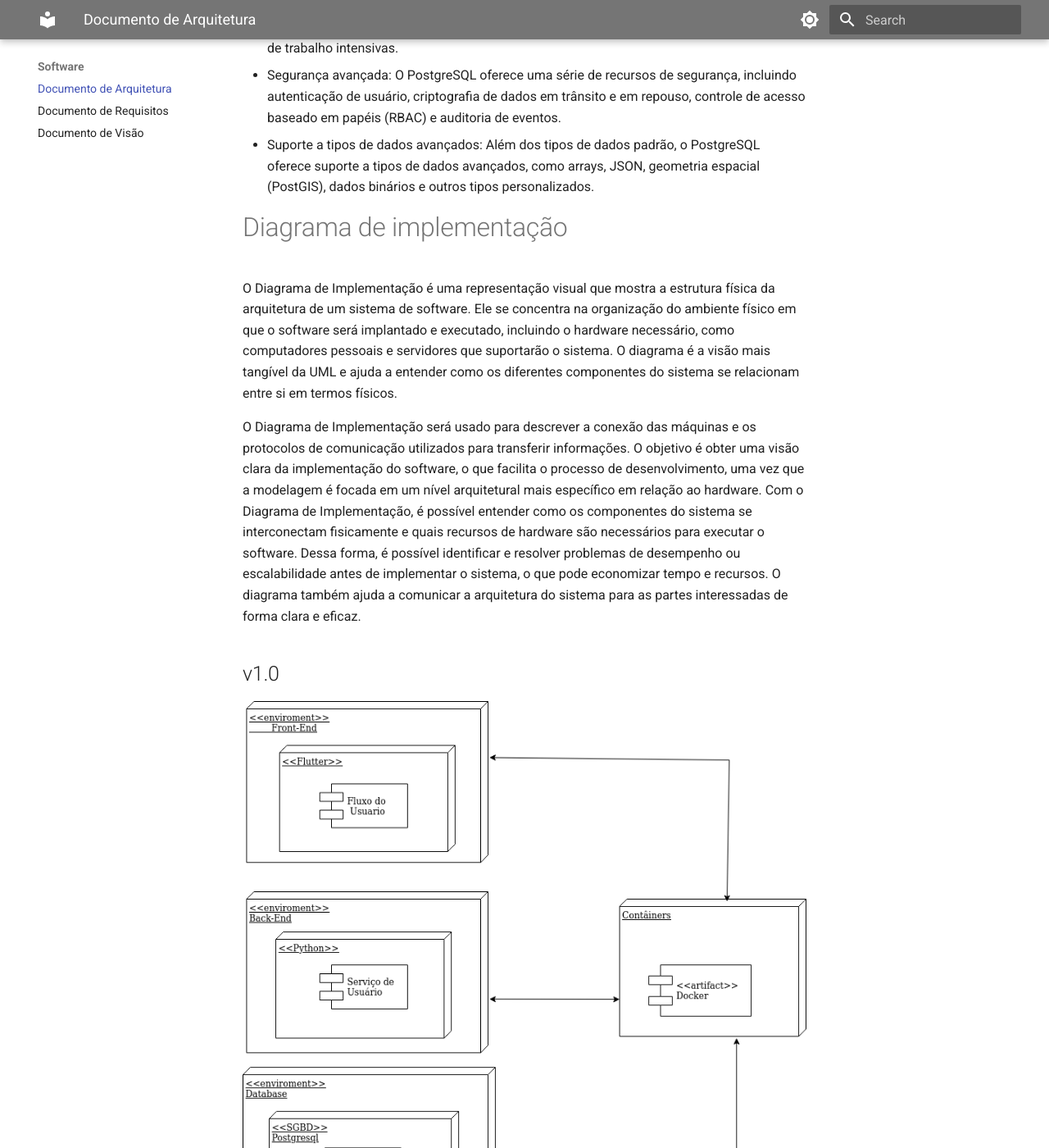
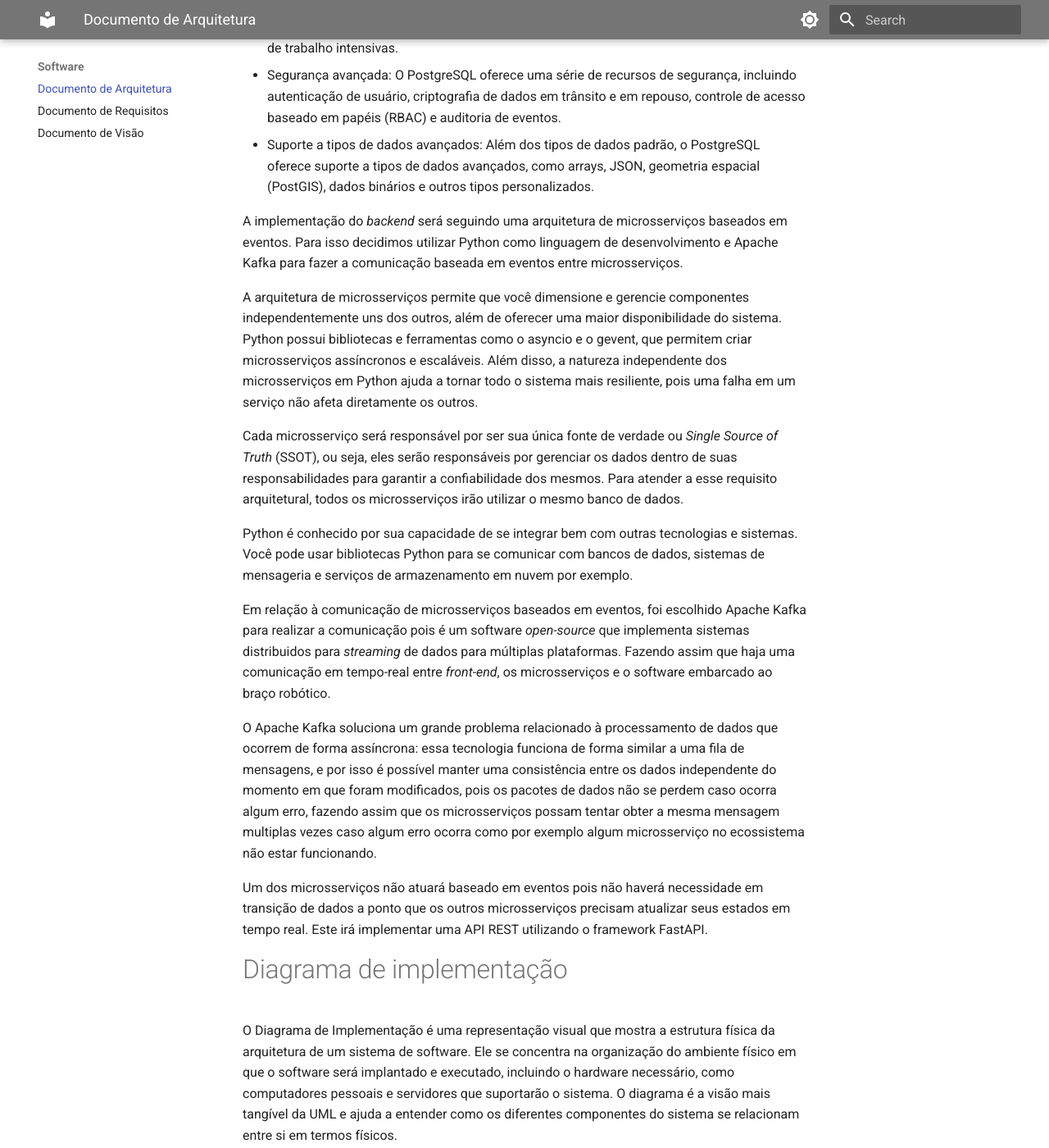
Before and after one commit to UNB-PI2-Grupo3-BracoRobotico/Documentation, an MkDocs documentation site: the page built from docs/documento_arquitetura.md, in a window 1280 px wide and 1400 px high, scrolled down 1695 px. Shown: the whole window at 82% size. Built offline with MkDocs 1.6.1 and Material for MkDocs 9.7.7, drawn with Linux system fonts in a browser that asks for light colours.

Commit message:
docs: add architectural choices for backend

```diff
--- a/docs/documento_arquitetura.md
+++ b/docs/documento_arquitetura.md
@@ -26,6 +26,20 @@ Além disso, a utilização de PostgreeSQL ao invés de outro sistema de gerenci
 - Suporte a tipos de dados avançados: Além dos tipos de dados padrão, o PostgreSQL oferece suporte a tipos de dados avançados, como arrays, JSON, geometria espacial (PostGIS), dados binários e outros tipos personalizados.
 
 <!-- Escrever aqui sobre a stack do backend: linguagem e motivos do uso da linguagem como pacotes que oferecem suporte a comunicação com rasp - explicação de decisões sobre implementação (uso de kafka, MVC e afins devem ser feitas na parte de Justificativa de decisões) Não esquecer de falar sobre docker no backend -->
+
+A implementação do *backend* será seguindo uma arquitetura de microsserviços baseados em eventos. Para isso decidimos utilizar Python como linguagem de desenvolvimento e Apache Kafka para fazer a comunicação baseada em eventos entre microsserviços.
+
+A arquitetura de microsserviços permite que você dimensione e gerencie componentes independentemente uns dos outros, além de oferecer uma maior disponibilidade do sistema. Python possui bibliotecas e ferramentas como o asyncio e o gevent, que permitem criar microsserviços assíncronos e escaláveis. Além disso, a natureza independente dos microsserviços em Python ajuda a tornar todo o sistema mais resiliente, pois uma falha em um serviço não afeta diretamente os outros.
+
+Cada microsserviço será responsável por ser sua única fonte de verdade ou _Single Source of Truth_ (SSOT), ou seja, eles serão responsáveis por gerenciar os dados dentro de suas responsabilidades para garantir a confiabilidade dos mesmos. Para atender a esse requisito arquitetural, todos os microsserviços irão utilizar o mesmo banco de dados.
+
+Python é conhecido por sua capacidade de se integrar bem com outras tecnologias e sistemas. Você pode usar bibliotecas Python para se comunicar com bancos de dados, sistemas de mensageria e serviços de armazenamento em nuvem por exemplo.
+
+Em relação à comunicação de microsserviços baseados em eventos, foi escolhido Apache Kafka para realizar a comunicação pois é um software _open-source_ que implementa sistemas distribuidos para _streaming_ de dados para múltiplas plataformas. Fazendo assim que haja uma comunicação em tempo-real entre _front-end_, os microsserviços e o software embarcado ao braço robótico.
+
+O Apache Kafka soluciona um grande problema relacionado à processamento de dados que ocorrem de forma assíncrona: essa tecnologia funciona de forma similar a uma fila de mensagens, e por isso é possível manter uma consistência entre os dados independente do momento em que foram modificados, pois os pacotes de dados não se perdem caso ocorra algum erro, fazendo assim que os microsserviços possam tentar obter a mesma mensagem multiplas vezes caso algum erro ocorra como por exemplo algum microsserviço no ecossistema não estar funcionando.
+
+Um dos microsserviços não atuará baseado em eventos pois não haverá necessidade em transição de dados a ponto que os outros microsserviços precisam atualizar seus estados em tempo real. Este irá implementar uma API REST utilizando o framework FastAPI.
 
 # Diagrama de implementação
 
```
